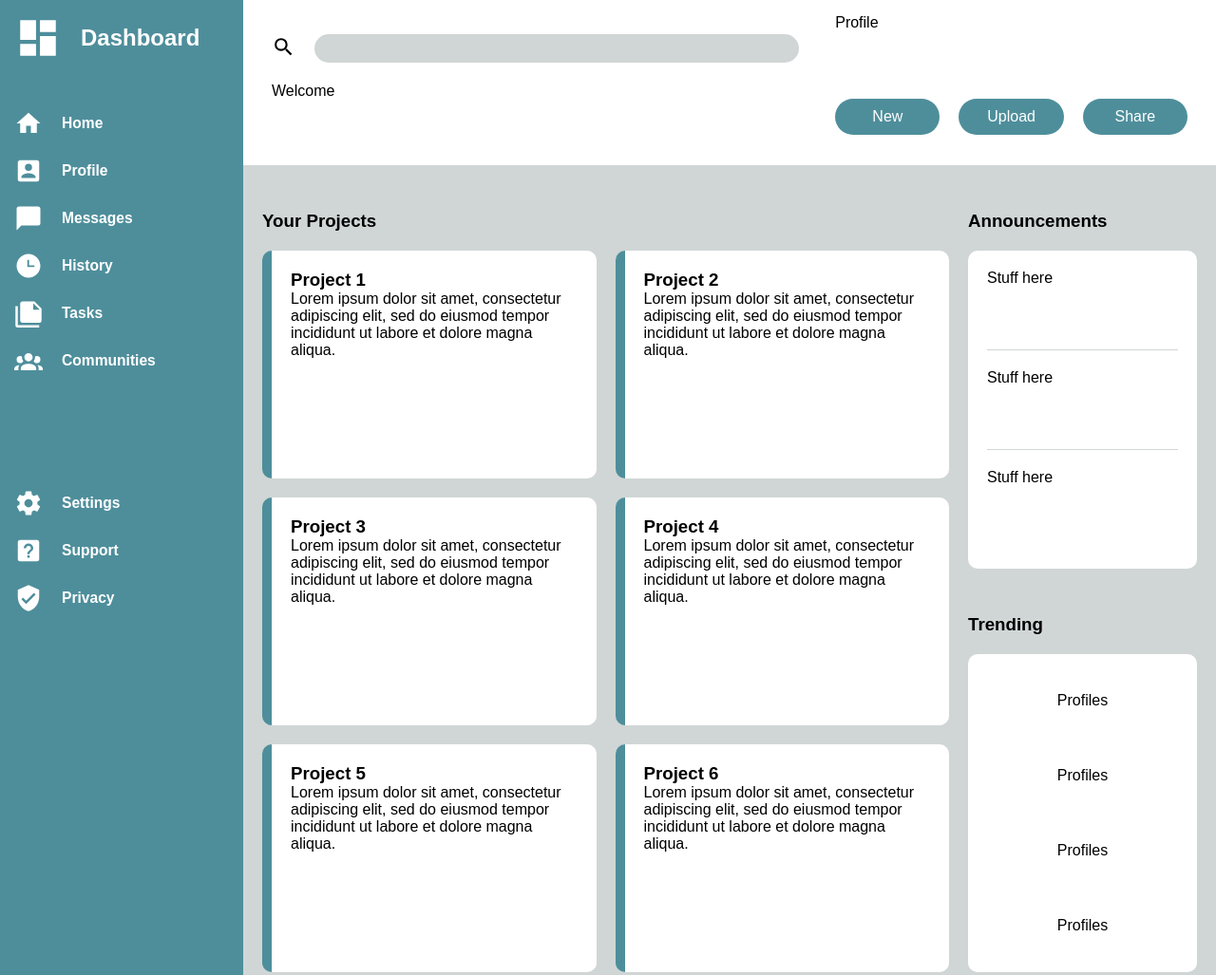
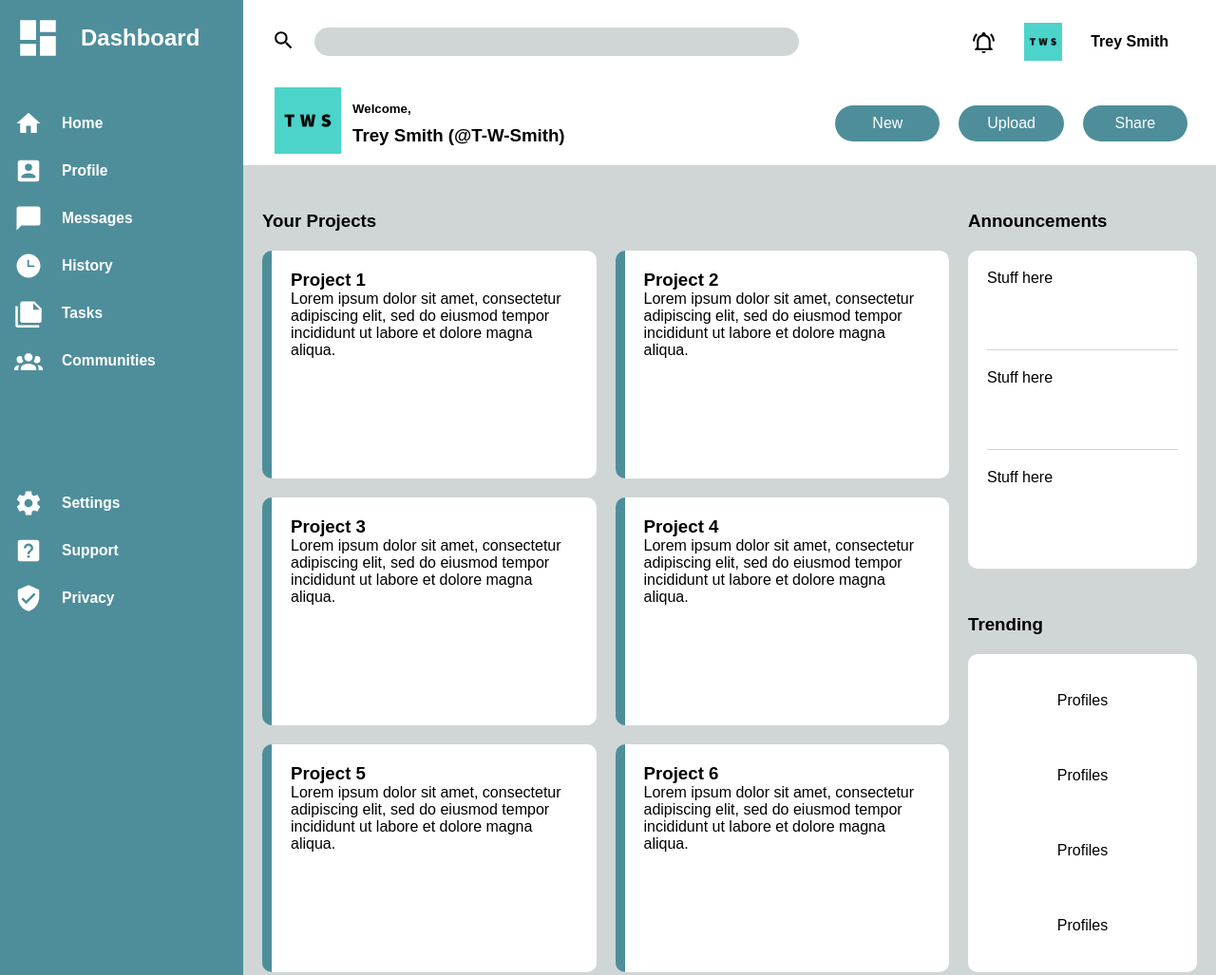
Before and after one commit to T-W-Smith/odin-admin_dashboard, a plain HTML site: page index.html in a window 1280 px wide. Shown: the top 1027 px of the page at 95% size. Drawn offline with Linux system fonts and the light colour scheme.

Commit message:
Update header styling and add content

```diff
--- a/index.html
+++ b/index.html
@@ -61,11 +61,16 @@
                     <button><img src="images/magnify.svg"></button>
                     <input type="text">
                 </div>
-                <div>
-                    <!-- <img src="images/Profile_Pic.jpeg"> -->
-                    Profile
+                <div id="profile">
+                    <img id="bell" src="images/bell-ring-outline.svg">
+                    <img id="pic" src="images/Profile_Pic.jpeg">
+                    <h4>Trey Smith</h4>
                 </div>
-                <div>Welcome</div>
+                <div id="welcome">
+                    <img src="images/Profile_Pic.jpeg">
+                    <h5 id="message">Welcome,</h5>
+                    <h3>Trey Smith (@T-W-Smith)</h3>
+                </div>
                 <div class="header-buttons">
                     <button>New</button>
                     <button>Upload</button>
--- a/style.css
+++ b/style.css
@@ -82,7 +82,7 @@ button:hover {
     grid-area: 1 / 2 / 2 / 3;
     display: grid;
     grid-template: 1fr 1fr / 2fr 1.25fr;
-    padding: 15px 30px;
+    padding: 1px 30px;
 }
 
 .header .search {
@@ -115,6 +115,41 @@ button:hover {
     outline: none;
     border: 3px solid #4e8e9b;
 }
+
+.header #profile {
+    display: flex;
+    gap: 30px;
+    padding: 20px;
+    justify-content: end;
+    align-items: center;
+}
+
+.header #profile #bell {
+    width: 25px;
+}
+
+.header #profile #pic {
+    width: 40px;
+}
+
+.header #welcome {
+    display: grid;
+    grid-template: 35px 35px / 75px 1fr;
+    gap: 10px;
+}
+
+.header #welcome img {
+    grid-row: 1 / 3;
+    width: 70px;
+    height: auto;
+    align-self: center;
+    justify-self: center;
+}
+
+.header #welcome #message {
+    align-self: flex-end;
+}
+
 
 .header .header-buttons {
     display: flex;
```
Also changed, not shown: images/bell-ring-outline.svg (added).
